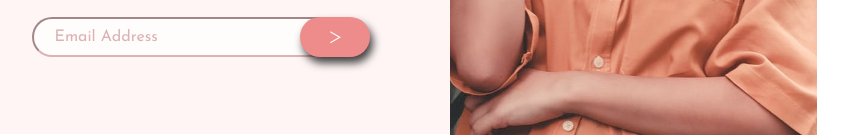
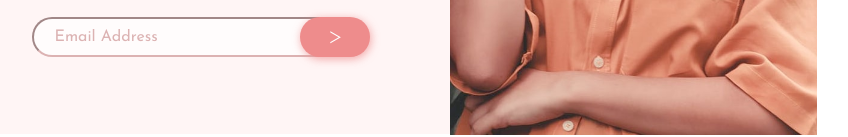
Before and after one commit to MariaWadih/Base-Apparel-coming-soon-page-, a plain HTML site: page index.html in a window 1280 px wide. Shown: the part 355-492 px from the top of the page, without its empty margins (33-881 px from the left). Drawn offline with Linux system fonts and the light colour scheme; a script that the page names is missing.

Commit message:
Update style.css

```diff
--- a/style.css
+++ b/style.css
@@ -64,7 +64,7 @@ z-index: 2;
 margin-right:40px;
 margin-left:-60px;
 border:none;
-box-shadow:3px 6px 9px 0px rgba(0,0,0,0.75); ;
+box-shadow:1px 2px 8px 0px rgba(238,140,140,0.75);
    font-size:1.5rem;
 font-weight: 300;
 }
```
